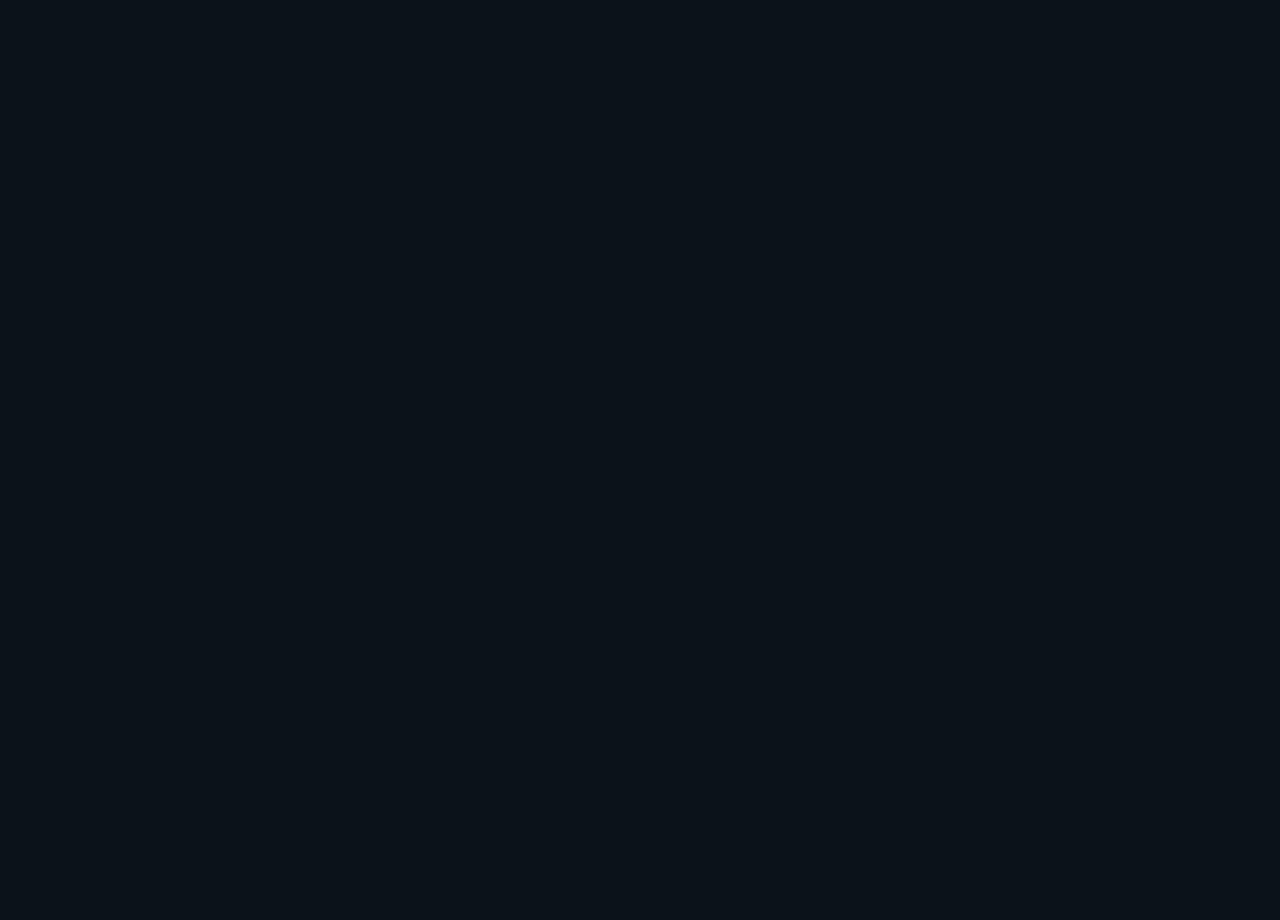
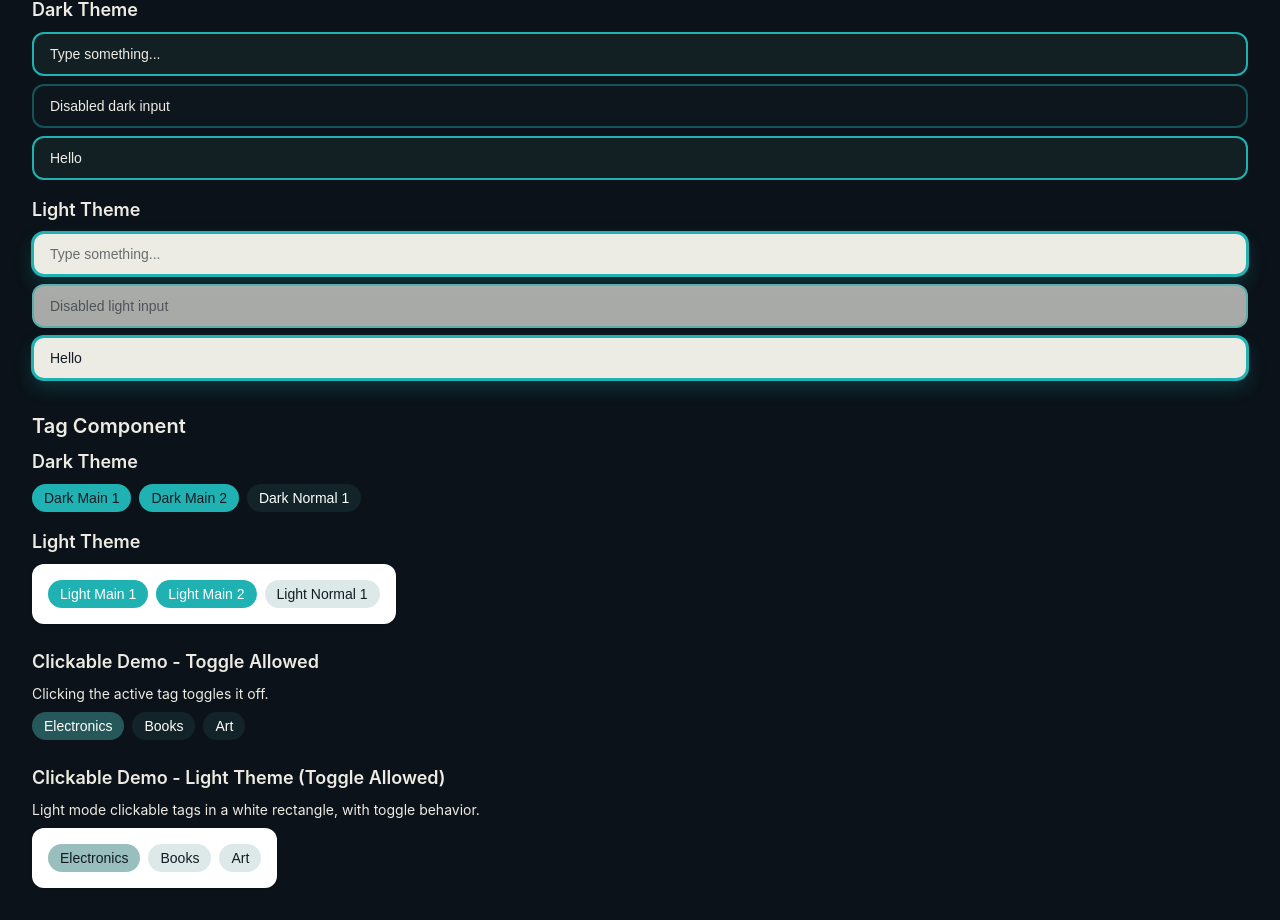
Before and after one commit to nonoyobussiness/student-online-auction-system, a React (Vite) app: page /playground in a window 1280 px wide. Before the commit this address had no page. Shown: the part 120-1040 px from the top of the page. Before the commit the page ends 800 px from the top, so only its background shows below. Built offline with nearby package versions, Linux system fonts and the light colour scheme.

Commit message:
added hover effect to Tag.tsx, via CategoriesBar.tsx, added Playground.tsx

```diff
--- a/src/App.tsx
+++ b/src/App.tsx
@@ -3,6 +3,7 @@ import Login from "./components/Login";
 import Register from "./components/Register";
 import ProtectedRoute from "./components/ProtectedRoute";
 import Home from "./pages/Home";
+import Playground from "./pages/Playground";
 
 export default function App() {
   return (
@@ -19,6 +20,7 @@ export default function App() {
           <Home/>
         }
       />
+      <Route path="/playground" element={<Playground />} />
     </Routes>
   );
 }
--- a/src/components/sections/CategoriesBar.tsx
+++ b/src/components/sections/CategoriesBar.tsx
@@ -10,13 +10,22 @@ import { AUCTION_CATEGORIES } from "../../constants";
 export default function CategoriesBar() {
   const [activeCategory, setActiveCategory] = useState<string | null>(null);
 
+  const handleCategoryClick = (slug: string | null) => {
+    if (slug === null) {
+      setActiveCategory(null);
+      return;
+    }
+
+    setActiveCategory(activeCategory === slug ? null : slug);
+  };
+
   return (
     <section aria-label="Browse by category">
       <h2 className="text-subheading text-foreground mb-4">Categories</h2>
       <div className="flex flex-wrap gap-2">
         <Tag
           active={activeCategory === null}
-          onClick={() => setActiveCategory(null)}
+          onClick={() => handleCategoryClick(null)}
         >
           All
         </Tag>
@@ -24,9 +33,7 @@ export default function CategoriesBar() {
           <Tag
             key={cat.id}
             active={activeCategory === cat.slug}
-            onClick={() =>
-              setActiveCategory(activeCategory === cat.slug ? null : cat.slug)
-            }
+            onClick={() => handleCategoryClick(cat.slug)}
           >
             {cat.name}
           </Tag>
--- a/src/components/ui/Tag.tsx
+++ b/src/components/ui/Tag.tsx
@@ -50,12 +50,35 @@ export default function Tag({
     },
   };
 
+  const hoverStyles: Record<TagTheme, Record<TagVariant, string>> = {
+    dark: {
+      main: "hover:bg-[rgba(86,224,224,1)]",
+      normal: "hover:bg-[rgba(53,126,126,0.5)]",
+    },
+    light: {
+      main: "hover:bg-[rgba(45,148,148,1)]",
+      normal: "hover:bg-[rgba(53,126,126,0.33)]",
+    },
+  };
+
+  const activeStyles: Record<TagTheme, Record<TagVariant, string>> = {
+    dark: {
+      main: "bg-[rgba(108,238,238,1)] text-[#131B23]",
+      normal: "bg-[rgba(53,126,126,0.65)] text-[#FFFFFF]",
+    },
+    light: {
+      main: "bg-[rgba(28,116,116,1)] text-[#FFFFFF]",
+      normal: "bg-[rgba(53,126,126,0.5)] text-[#131B23]",
+    },
+  };
+
   const baseStyles = [
     "inline-flex items-center justify-center px-3 py-1 rounded-full text-sm font-normal text-center",
     "transition-colors duration-200",
     "border-0",
-    variantStyles[theme][variant],
-    isClickable ? "cursor-pointer hover:opacity-85" : "",
+    active ? activeStyles[theme][variant] : variantStyles[theme][variant],
+    active ? "" : hoverStyles[theme][variant],
+    isClickable ? "cursor-pointer" : "",
     active ? "opacity-100" : "",
     className,
   ]
--- /dev/null
+++ b/src/pages/Playground.tsx
@@ -0,0 +1,124 @@
+import React, { useState } from "react";
+import Input from "../components/ui/Input";
+import Tag from "../components/ui/Tag";
+
+const Playground: React.FC = () => {
+  const demoCategories = ["Electronics", "Books", "Art"];
+  const [toggleSelected, setToggleSelected] = useState<string | null>(
+    demoCategories[0],
+  );
+  const [lightToggleSelected, setLightToggleSelected] = useState<string | null>(
+    demoCategories[0],
+  );
+
+  return (
+    <div style={{ padding: 32 }}>
+      <h1 className="text-2xl font-bold mb-4">UI Component Playground</h1>
+      <div className="mb-8">
+        <h2 className="text-xl font-semibold mb-2">Input Component</h2>
+        <h3 className="text-lg font-semibold mb-2">Dark Theme</h3>
+        <Input theme="dark" placeholder="Type something..." />
+        <Input
+          theme="dark"
+          placeholder="Disabled dark input"
+          disabled
+          className="mt-2"
+        />
+        <Input
+          theme="dark"
+          placeholder="With value"
+          defaultValue="Hello"
+          className="mt-2"
+        />
+        <h3 className="text-lg font-semibold mt-4 mb-2">Light Theme</h3>
+        <Input theme="light" placeholder="Type something..." />
+        <Input
+          theme="light"
+          placeholder="Disabled light input"
+          disabled
+          className="mt-2"
+        />
+        <Input
+          theme="light"
+          placeholder="With value"
+          defaultValue="Hello"
+          className="mt-2"
+        />
+      </div>
+      <div>
+        <h2 className="text-xl font-semibold mb-2">Tag Component</h2>
+        <h3 className="text-lg font-semibold mb-2">Dark Theme</h3>
+        <Tag theme="dark" variant="main">
+          Dark Main 1
+        </Tag>
+        <Tag theme="dark" variant="main" className="ml-2">
+          Dark Main 2
+        </Tag>
+        <Tag theme="dark" variant="normal" className="ml-2">
+          Dark Normal 1
+        </Tag>
+
+        <h3 className="text-lg font-semibold mt-4 mb-2">Light Theme</h3>
+        <div className="bg-white rounded-xl p-4 shadow-sm inline-block">
+          <Tag theme="light" variant="main">
+            Light Main 1
+          </Tag>
+          <Tag theme="light" variant="main" className="ml-2">
+            Light Main 2
+          </Tag>
+          <Tag theme="light" variant="normal" className="ml-2">
+            Light Normal 1
+          </Tag>
+        </div>
+
+        <h3 className="text-lg font-semibold mt-6 mb-2">
+          Clickable Demo - Toggle Allowed
+        </h3>
+        <p className="text-sm text-muted mb-2">
+          Clicking the active tag toggles it off.
+        </p>
+        <div className="flex flex-wrap gap-2">
+          {demoCategories.map((name) => (
+            <Tag
+              key={`toggle-${name}`}
+              theme="dark"
+              active={toggleSelected === name}
+              onClick={() =>
+                setToggleSelected(toggleSelected === name ? null : name)
+              }
+            >
+              {name}
+            </Tag>
+          ))}
+        </div>
+
+        <h3 className="text-lg font-semibold mt-6 mb-2">
+          Clickable Demo - Light Theme (Toggle Allowed)
+        </h3>
+        <p className="text-sm text-muted mb-2">
+          Light mode clickable tags in a white rectangle, with toggle behavior.
+        </p>
+        <div className="bg-white rounded-xl p-4 shadow-sm inline-block">
+          <div className="flex flex-wrap gap-2">
+            {demoCategories.map((name) => (
+              <Tag
+                key={`light-toggle-${name}`}
+                theme="light"
+                active={lightToggleSelected === name}
+                onClick={() =>
+                  setLightToggleSelected(
+                    lightToggleSelected === name ? null : name,
+                  )
+                }
+              >
+                {name}
+              </Tag>
+            ))}
+          </div>
+        </div>
+      </div>
+    </div>
+  );
+};
+
+export default Playground;
```
